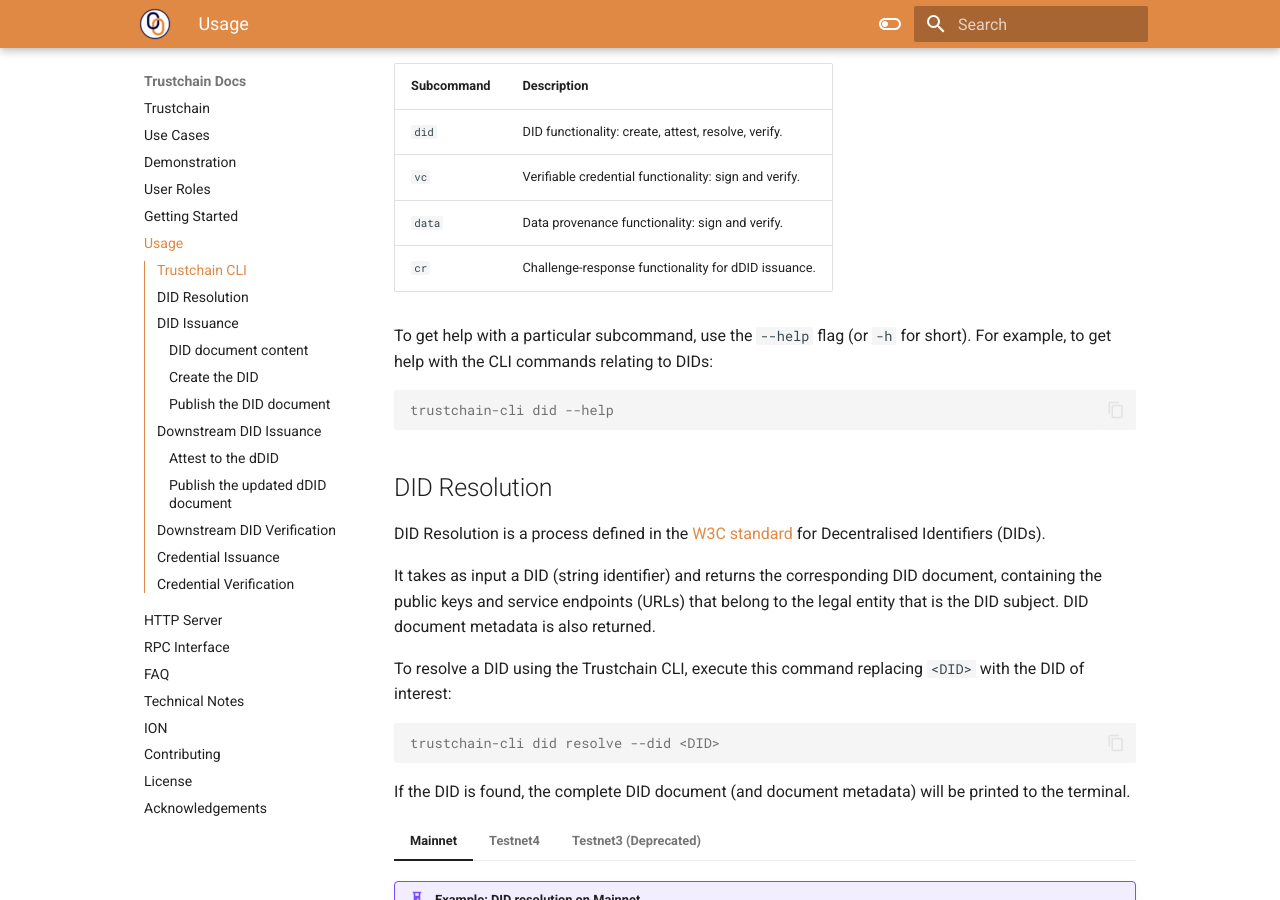
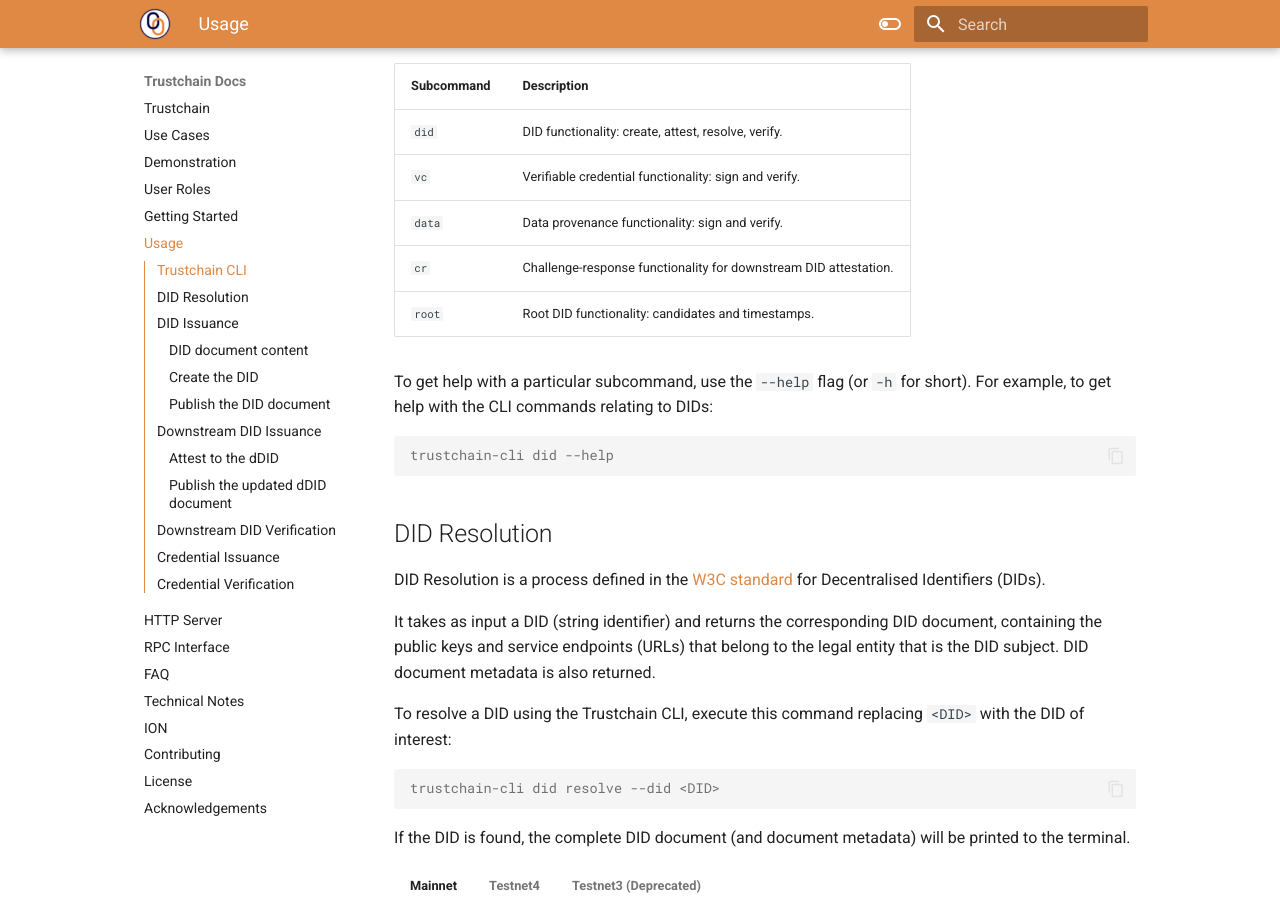
Before and after one commit to alan-turing-institute/trustchain, an MkDocs documentation site: the page built from docs/usage.md, in a window 1280 px wide and 900 px high, scrolled down 726 px. Built offline with MkDocs 1.6.1 and Material for MkDocs 9.7.7, drawn with Linux system fonts in a browser that asks for light colours; nearby versions of some CDN libraries; library files that are not in the unit come from our copies.

Commit message:
Add root subcommand in Usage docs

````diff
--- a/docs/usage.md
+++ b/docs/usage.md
@@ -27,7 +27,8 @@
 | `did`         | DID functionality: create, attest, resolve, verify.   |
 | `vc`          | Verifiable credential functionality: sign and verify. |
 | `data`        | Data provenance functionality: sign and verify.       |
-| `cr`          | Challenge-response functionality for dDID issuance.   |
+| `cr`          | Challenge-response functionality for downstream DID attestation.   |
+| `root`        | Root DID functionality: candidates and timestamps. |
 
 To get help with a particular subcommand, use the `--help` flag (or `-h` for short). For example, to get help with the CLI commands relating to DIDs:
 ```console
````
